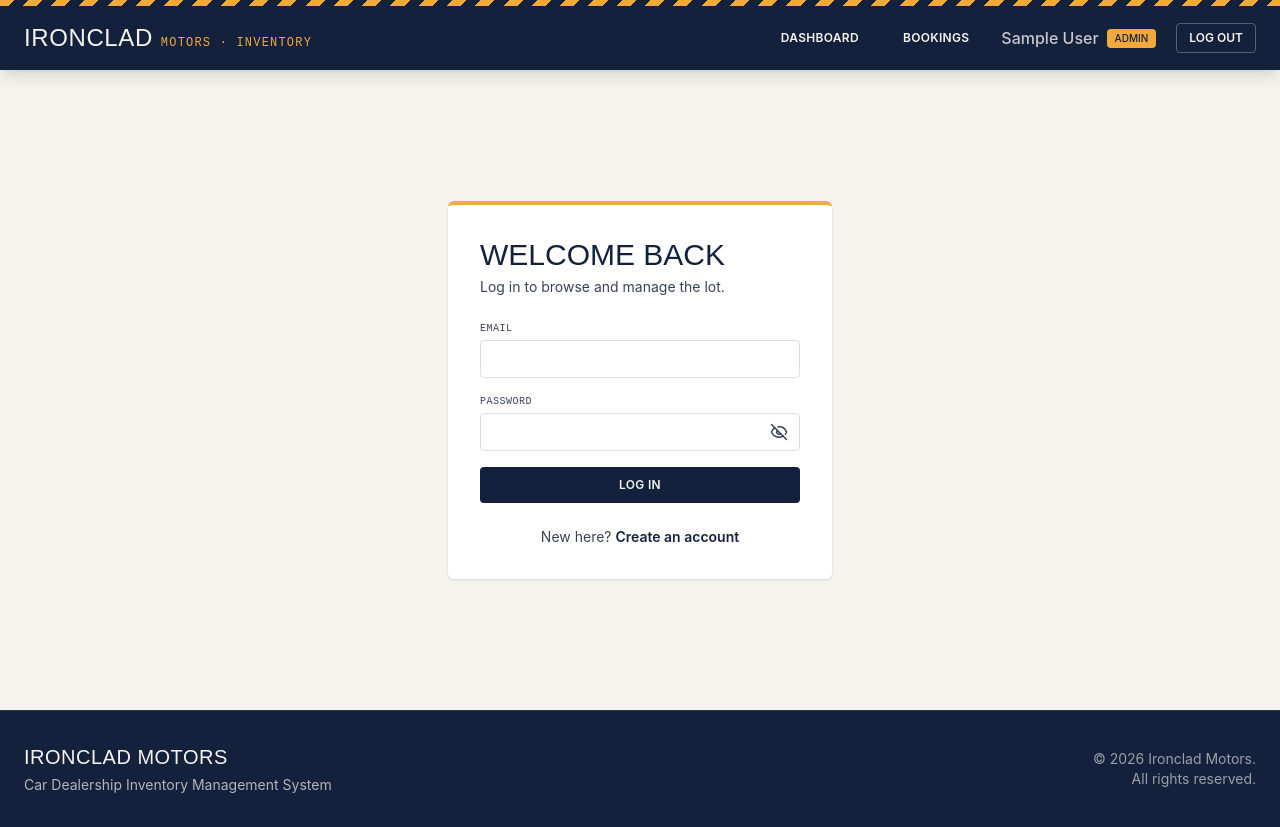
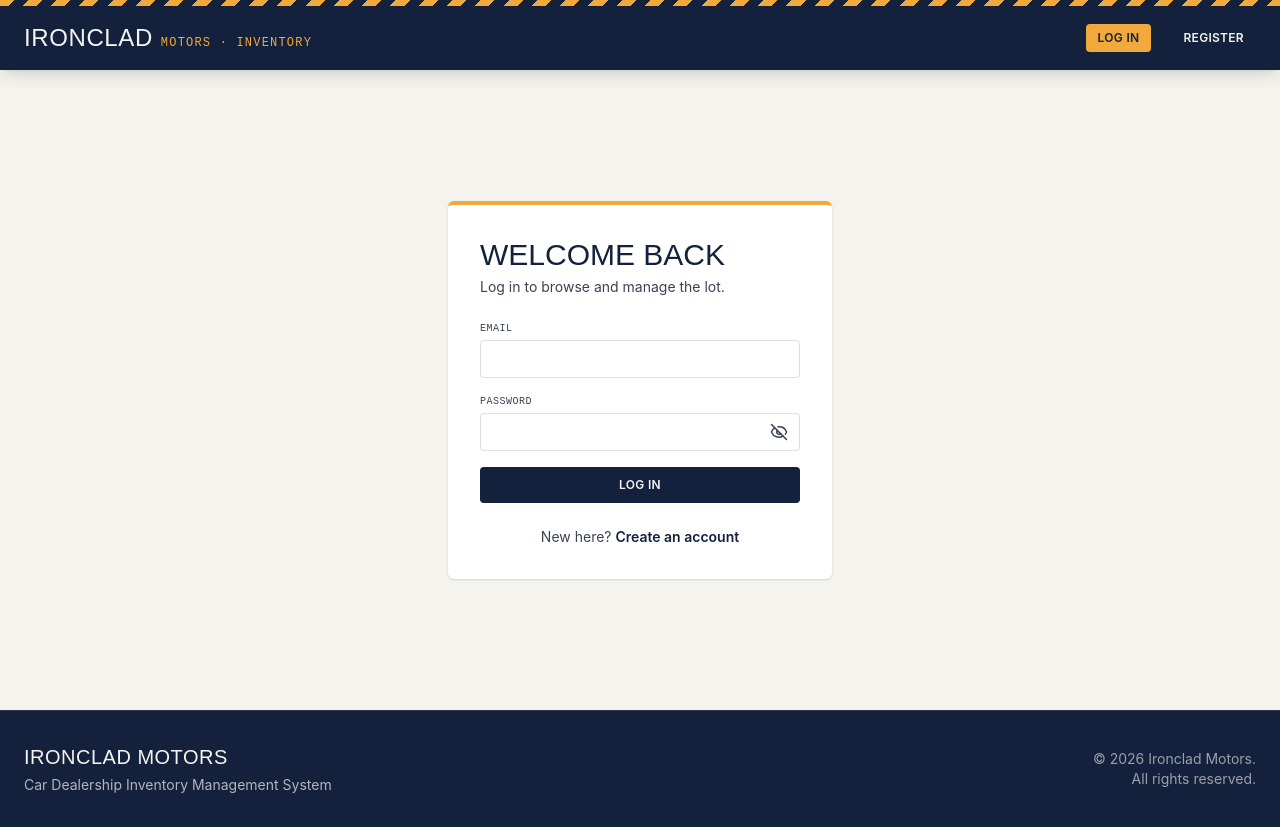
Before and after one commit to vrutigadhiya/car-dealership-inventory-system, a React (Vite) app in the folder frontend/: page /login in a window 1280 px wide. Built offline with nearby package versions, Linux system fonts and the light colour scheme; no server answers; sample sign-in values are in the browser's storage.

Commit message:
fix: Navbar For 404 Not Found Page

```diff
--- a/frontend/src/components/Navbar.jsx
+++ b/frontend/src/components/Navbar.jsx
@@ -1,11 +1,15 @@
-import { Link, NavLink, useNavigate } from "react-router-dom";
+import { Link, NavLink, useNavigate, useLocation } from "react-router-dom";
 import { useAuth } from "../context/AuthContext";
 import { useState } from "react";
 
 export default function Navbar() {
   const { user, logout, isAdmin } = useAuth();
   const navigate = useNavigate();
+  const location = useLocation();
+
   const [menuOpen, setMenuOpen] = useState(false);
+  const isAuthPage =
+    location.pathname === "/login" || location.pathname === "/register";
 
   const handleLogout = () => {
     logout();
@@ -41,66 +45,37 @@ export default function Navbar() {
     <header className="bg-ink text-paper sticky top-0 z-20 shadow-lg">
       <div className="h-1.5 stripe-accent" />
 
-      <div
-        className="
-        max-w-7xl
-        mx-auto
-        px-4
-        sm:px-6
-        py-4
-      "
-      >
-        <div
-          className="
-          flex
-          items-center
-          justify-between
-        "
-        >
+      <div className="max-w-7xl mx-auto px-4 sm:px-6 py-4">
+        <div className="flex items-center justify-between">
           {/* Logo */}
-
           <Link
-            to={user ? (isAdmin ? "/admin" : "/dashboard") : "/login"}
+            to={user ? (isAdmin ? "/admin" : "/dashboard") : "/"}
             onClick={() => setMenuOpen(false)}
             className="flex items-baseline gap-2"
           >
-            <span
-              className="
-              font-display
-              text-xl
-              sm:text-2xl
-              tracking-wide
-              uppercase
-            "
-            >
+            <span className="font-display text-xl sm:text-2xl tracking-wide uppercase">
               Ironclad
             </span>
 
-            <span
-              className="
-              hidden
-              sm:block
-              font-mono
-              text-xs
-              text-amber
-              tracking-widest
-            "
-            >
+            <span className="hidden sm:block font-mono text-xs text-amber tracking-widest">
               MOTORS · INVENTORY
             </span>
           </Link>
 
           {/* Desktop Menu */}
+          {/* Desktop Menu */}
+          <nav className="hidden md:flex items-center gap-5">
+            {isAuthPage ? (
+              <>
+                <NavLink to="/login" className={navClass}>
+                  Log In
+                </NavLink>
 
-          <nav
-            className="
-            hidden
-            md:flex
-            items-center
-            gap-5
-          "
-          >
-            {!user ? (
+                <NavLink to="/register" className={navClass}>
+                  Register
+                </NavLink>
+              </>
+            ) : !user ? (
               <>
                 <NavLink to="/login" className={navClass}>
                   Log In
@@ -131,28 +106,11 @@ export default function Navbar() {
                   </NavLink>
                 )}
 
-                <div
-                  className="
-                  flex
-                  items-center
-                  gap-2
-                  text-paper/80
-                  font-medium
-                "
-                >
+                <div className="flex items-center gap-2 text-paper/80 font-medium">
                   {user.name}
 
                   {isAdmin && (
-                    <span
-                      className="
-                      bg-amber
-                      text-ink
-                      px-2
-                      py-0.5
-                      text-[10px]
-                      rounded-sm
-                    "
-                    >
+                    <span className="bg-amber text-ink px-2 py-0.5 text-[10px] rounded-sm">
                       ADMIN
                     </span>
                   )}
@@ -160,18 +118,7 @@ export default function Navbar() {
 
                 <button
                   onClick={handleLogout}
-                  className="
-                    border
-                    border-paper/30
-                    hover:border-amber
-                    hover:text-amber
-                    px-3
-                    py-1.5
-                    rounded-sm
-                    uppercase
-                    text-xs
-                    font-semibold
-                  "
+                  className="border border-paper/30 hover:border-amber hover:text-amber px-3 py-1.5 rounded-sm uppercase text-xs font-semibold transition"
                 >
                   Log Out
                 </button>
@@ -179,70 +126,35 @@ export default function Navbar() {
             )}
           </nav>
 
-          {/* Mobile Profile Button */}
-
-          {user && (
-            <button
-              onClick={() => setMenuOpen(!menuOpen)}
-              className="
-                md:hidden
-                w-10
-                h-10
-                rounded-full
-                bg-amber
-                text-ink
-                font-bold
-                flex
-                items-center
-                justify-center
-              "
-            >
-              {getInitials()}
-            </button>
-          )}
-
-          {!user && (
-            <button
-              onClick={() => setMenuOpen(!menuOpen)}
-              className="
-                md:hidden
-                text-amber
-                text-2xl
-              "
-            >
-              ☰
-            </button>
-          )}
+          {/* Mobile Button */}
+          <button
+            onClick={() => setMenuOpen(!menuOpen)}
+            className={`md:hidden ${
+              user
+                ? "w-10 h-10 rounded-full bg-amber text-ink font-bold flex items-center justify-center"
+                : "text-amber text-2xl"
+            }`}
+          >
+            {user ? getInitials() : "☰"}
+          </button>
         </div>
 
         {/* Mobile Menu */}
-
         {menuOpen && (
-          <nav
-            className="
-            md:hidden
-            mt-5
-            pt-5
-            border-t
-            border-paper/20
-            flex
-            flex-col
-            gap-4
-          "
-          >
+          <nav className="md:hidden mt-5 pt-5 border-t border-paper/20 flex flex-col gap-4">
             {!user ? (
               <>
                 <NavLink
+                  to="/login"
                   onClick={() => setMenuOpen(false)}
-                  to="/login"
                   className={navClass}
                 >
                   Log In
                 </NavLink>
 
                 <NavLink
+                  to="/register"
                   onClick={() => setMenuOpen(false)}
-                  to="/register"
                   className={navClass}
                 >
                   Register
@@ -251,8 +163,8 @@ export default function Navbar() {
             ) : (
               <>
                 <NavLink
+                  to={isAdmin ? "/admin" : "/dashboard"}
                   onClick={() => setMenuOpen(false)}
-                  to={isAdmin ? "/admin" : "/dashboard"}
                   className={navClass}
                 >
                   Dashboard
@@ -260,8 +172,8 @@ export default function Navbar() {
 
                 {!isAdmin && (
                   <NavLink
+                    to="/my-bookings"
                     onClick={() => setMenuOpen(false)}
-                    to="/my-bookings"
                     className={navClass}
                   >
                     My Bookings
@@ -270,25 +182,21 @@ export default function Navbar() {
 
                 {isAdmin && (
                   <NavLink
+                    to="/admin/bookings"
                     onClick={() => setMenuOpen(false)}
-                    to="/admin/bookings"
                     className={navClass}
                   >
                     Bookings
                   </NavLink>
                 )}
 
+                <div className="text-paper/80 text-sm">
+                  Signed in as <strong>{user.name}</strong>
+                </div>
+
                 <button
                   onClick={handleLogout}
-                  className="
-                    border
-                    border-paper/30
-                    px-3
-                    py-2
-                    rounded-sm
-                    text-xs
-                    w-fit
-                  "
+                  className="border border-paper/30 hover:border-amber hover:text-amber px-3 py-2 rounded-sm text-xs uppercase font-semibold w-fit transition"
                 >
                   Log Out
                 </button>
--- a/frontend/src/pages/NotFound.jsx
+++ b/frontend/src/pages/NotFound.jsx
@@ -1,7 +1,10 @@
 import { Link } from "react-router-dom";
 import { CarFront, TriangleAlert, ArrowLeft, House } from "lucide-react";
+import { useAuth } from "../context/AuthContext";
 
 export default function NotFound() {
+  const { token } = useAuth(); // or const { user } = useAuth();
+
   return (
     <div className="relative flex min-h-screen items-center justify-center overflow-hidden bg-paper px-6">
       {/* Background decoration */}
@@ -14,7 +17,6 @@ export default function NotFound() {
       </div>
 
       <div className="relative z-10 max-w-xl text-center">
-        {/* Car Icon */}
         <div className="mx-auto mb-6 flex h-24 w-24 items-center justify-center rounded-full bg-amber text-ink shadow-xl shadow-amber/30">
           <CarFront size={52} strokeWidth={2.2} />
         </div>
@@ -38,14 +40,17 @@ export default function NotFound() {
         </p>
 
         <div className="mt-10 flex flex-col justify-center gap-4 sm:flex-row">
+          {/* Always show Home/Login button */}
           <Link
-            to="/"
+            to={token ? "/" : "/login"}
             className="inline-flex items-center justify-center gap-2 rounded-sm bg-amber px-6 py-3 font-semibold uppercase tracking-wide text-ink transition-all duration-300 hover:-translate-y-1 hover:bg-amber-dark hover:shadow-lg"
           >
             <House size={18} />
-            Back Home
+            {token ? "Back Home" : "Go to Login"}
           </Link>
 
+          {/* Show Go Back only for logged-in users */}
+          {token && (
             <button
               onClick={() => window.history.back()}
               className="inline-flex items-center justify-center gap-2 rounded-sm border border-ink/20 px-6 py-3 font-semibold uppercase tracking-wide text-ink transition-all duration-300 hover:-translate-y-1 hover:border-ink hover:bg-white"
@@ -53,9 +58,9 @@ export default function NotFound() {
               <ArrowLeft size={18} />
               Go Back
             </button>
+          )}
         </div>
 
-        {/* Decorative Car */}
         <div className="mt-14 flex items-center justify-center">
           <CarFront
             size={90}
```
Lines whose indentation alone changed are shown as unchanged.
